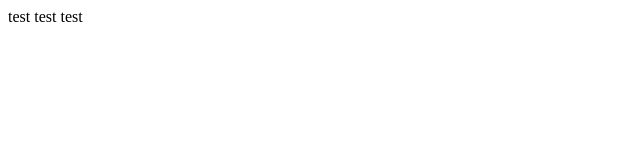
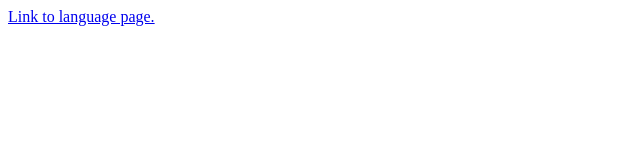
Before and after one commit to cameronlb/hci-webapp, a plain HTML site: page index.html in a window 1280 px wide. Shown: the whole page, without its empty margins (0-640 px from the left). Drawn offline with Linux system fonts and the light colour scheme.

Commit message:
added link to index for testing

```diff
--- a/index.html
+++ b/index.html
@@ -7,6 +7,6 @@
 
 </head>
 <body>
-    test test test
+    <A HREF="language.html">Link to language page.</A>
 </body>
 </html>
```
